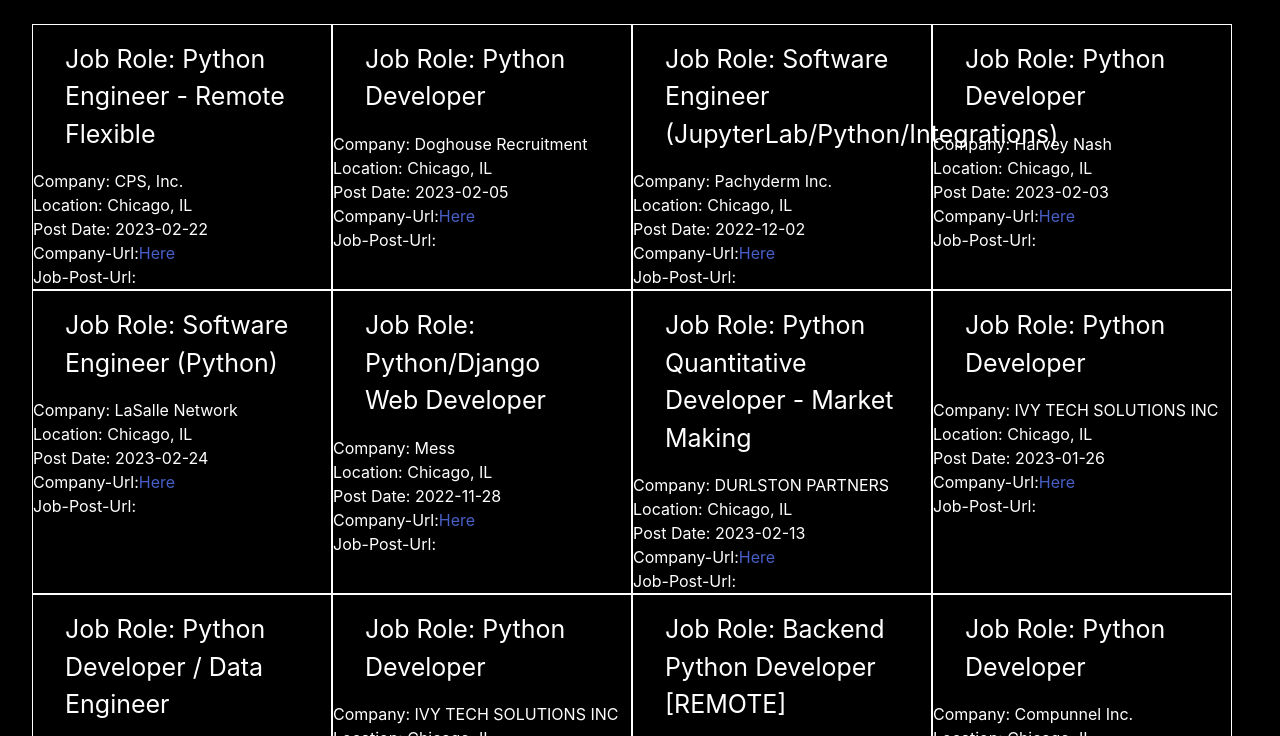
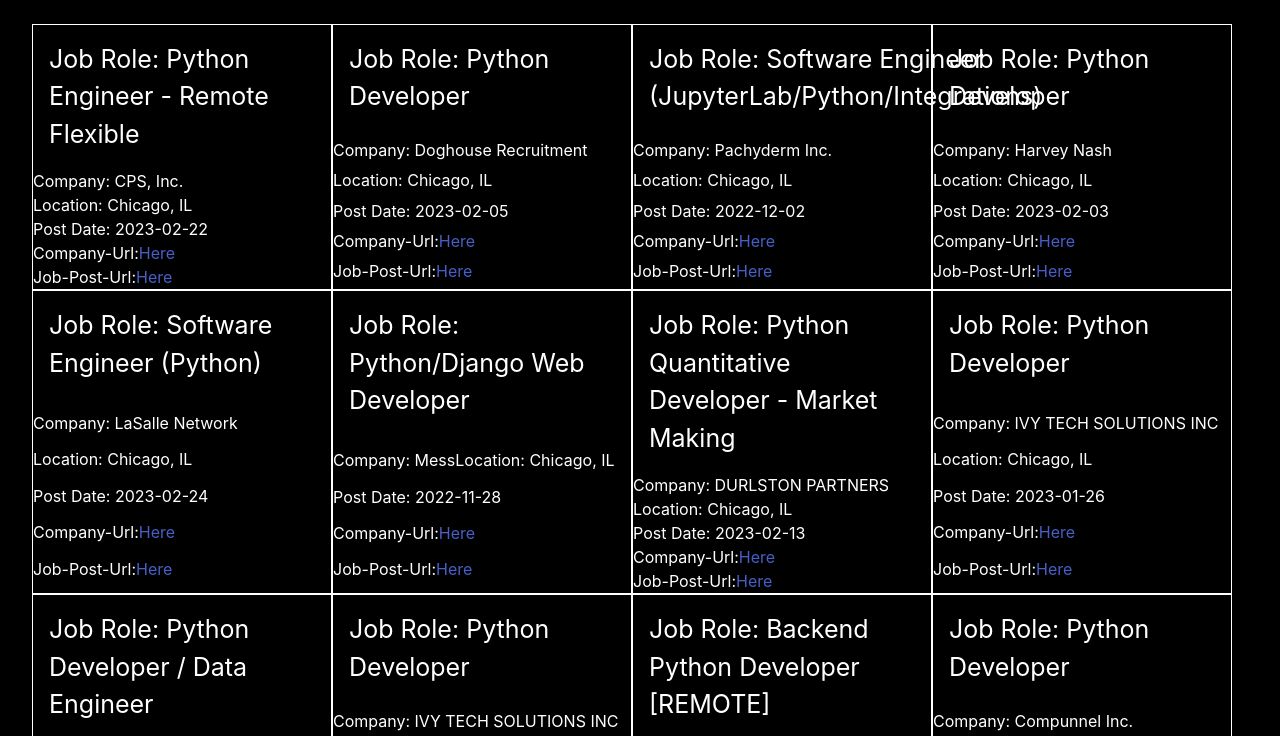
Before and after one commit to emmatar/Job-Seeker, a plain HTML site: page jobpage.html in a window 1280 px wide. Shown: the part 88-824 px from the top of the page. Drawn offline with nearby package versions, Linux system fonts and the light colour scheme.

Commit message:
updating (js)jobRole attr and css width for links

```diff
--- a/assets/css/jobpage.css
+++ b/assets/css/jobpage.css
@@ -20,7 +20,6 @@ h1 {
 }
 
 h2 {
-    margin: 1rem 2rem;
     font-size: 25px;
 }
 
@@ -29,7 +28,7 @@ button {
 }
 
 a {
-    width: 10px
+    width: 100px;
 }
 
 .all-jobs-container {
@@ -38,6 +37,8 @@ a {
 }
 
 .single-job-post {
+    display: flex;
+    flex-wrap: wrap;
     border: 1px solid white;
     max-width: 300px;
     flex-direction: ro
@@ -49,6 +50,12 @@ a {
     border: 1px solid white;
     margin: 2rem;
 }
+
+.job-role-title {
+    margin: 1rem;
+}
+
+.job-det
 
 .spacer {
     display: flex;
--- a/assets/js/jobpage.js
+++ b/assets/js/jobpage.js
@@ -15,6 +15,7 @@ function displayJobSearchData(jobInfo) {
         const allJobsContainer = document.querySelector(".all-jobs-container")
         const singleJobInfo = jobInfo[index];
         const jobRole = document.createElement("h2");
+        jobRole.setAttribute('class', 'job-role-title')
         const jobCompany = document.createElement("p");
         const jobLocation = document.createElement("p");
         const jobPostDate = document.createElement("p");
@@ -26,7 +27,10 @@ function displayJobSearchData(jobInfo) {
         jobPostUrlCont.setAttribute('class', 'url');
         const singleJobPost = document.createElement("div");
         singleJobPost.setAttribute('class', "single-job-post")
+        const jobDetailCont = document.createElement("div")
+        jobDetailCont.setAttribute("class", "detail-container")
         const here = document.createTextNode("Here")
+        const here2 = document.createTextNode("Here")
 
     // Assigning the "loop" created elements to the corresponding data for display
         jobRole.textContent = `Job Role: ${singleJobInfo.job_title}`;
@@ -39,9 +43,8 @@ function displayJobSearchData(jobInfo) {
         jobPostUrl.href = singleJobInfo.job_url;
         jobCompanyUrl.title = "This is link"
         jobCompanyUrl.href = singleJobInfo.company_url;
-        console.log(singleJobInfo.job_url);
 
-        jobPostUrl.appendChild(here);
+        jobPostUrl.appendChild(here2);
         jobCompanyUrl.appendChild(here);
         singleJobPost.append(jobRole)
         singleJobPost.append(jobCompany)
```
